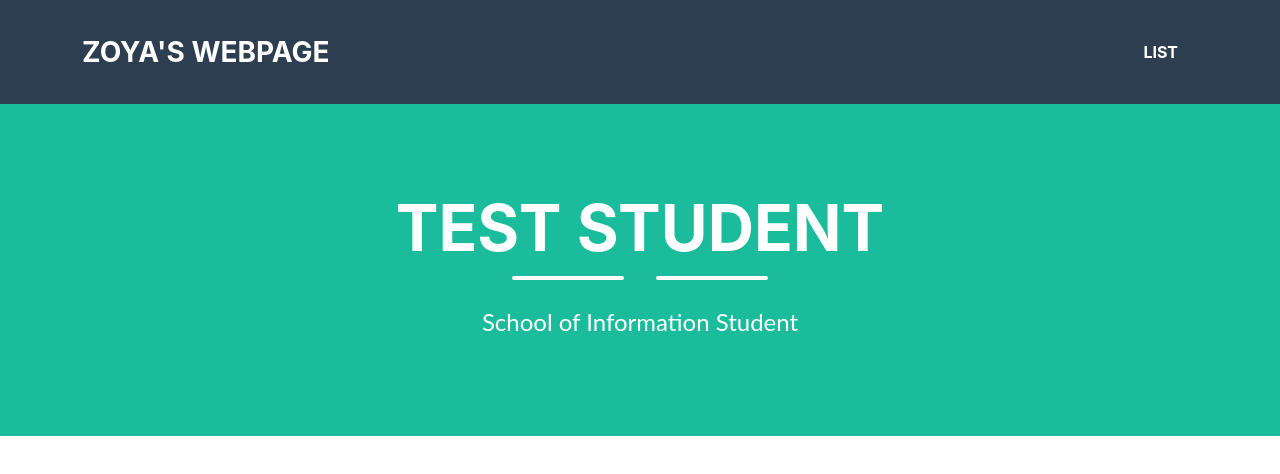
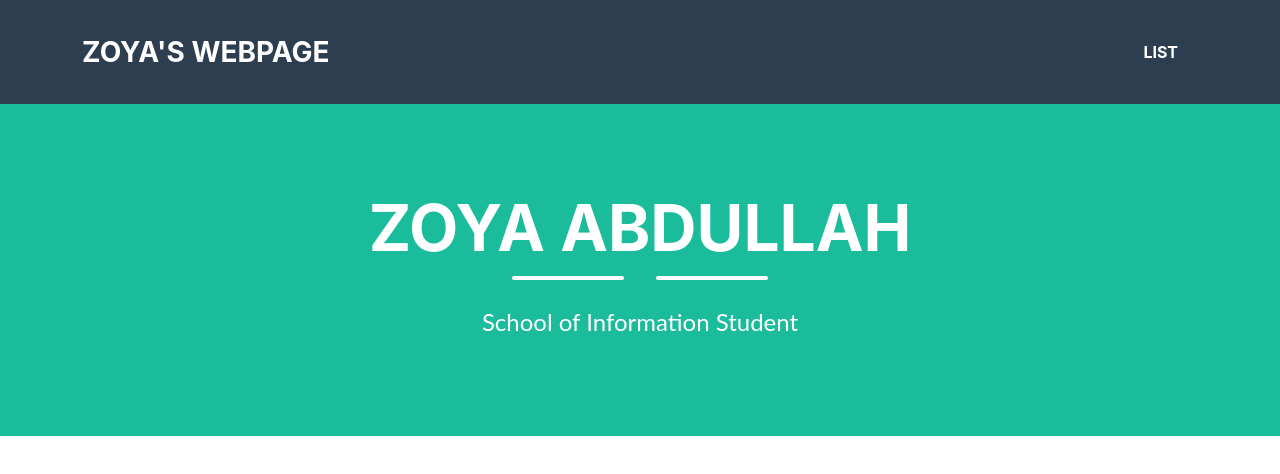
Before and after one commit to zoyaa314/zoyaa314.github.io, a plain HTML site: page index.html in a window 1280 px wide. Drawn offline with Linux system fonts and the light colour scheme.

Commit message:
Update index.html

```diff
--- a/index.html
+++ b/index.html
@@ -3,7 +3,7 @@
     <header>
         <link rel="stylesheet" href="style.css">
         <link rel="stylesheet" href="table_style.css">
-        <title>My Webpage Title</title>
+        <title>My Awesome Webpage!</title>
     </header>
     <body>
         <!---Navigation--->
@@ -23,7 +23,7 @@
             <div class="container d-flex align-items-center flex-column">
 
                 <!-- This code is for the student name-->
-                <h1 class="masthead-heading text-uppercase mb-0">Test Student</h1>
+                <h1 class="masthead-heading text-uppercase mb-0">Zoya Abdullah</h1>
                 <!--This code creates the two lines separating the student name from the subtitle-->
                 <div class="divider-custom divider-light">
                     <div class="divider-custom-line"></div>
```
